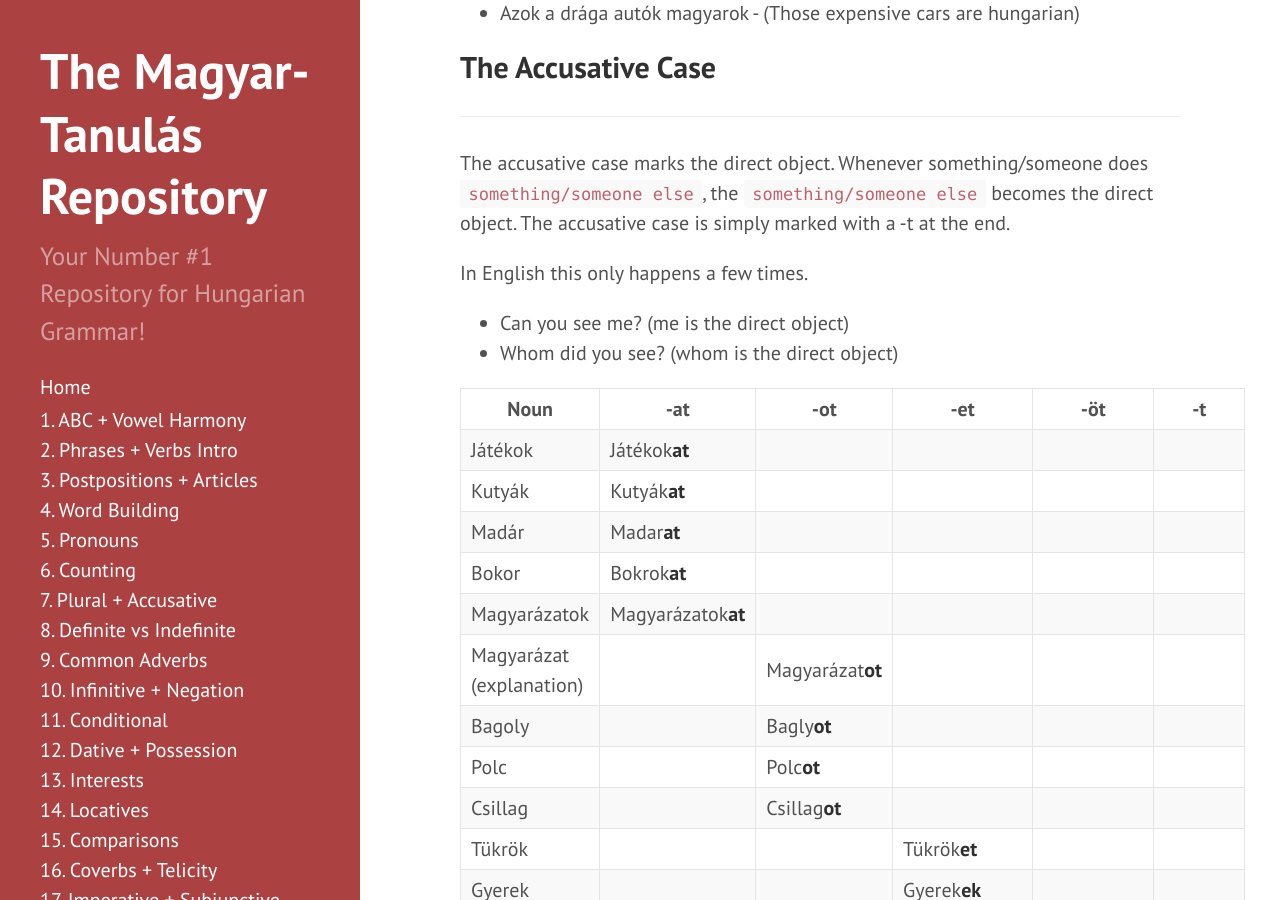
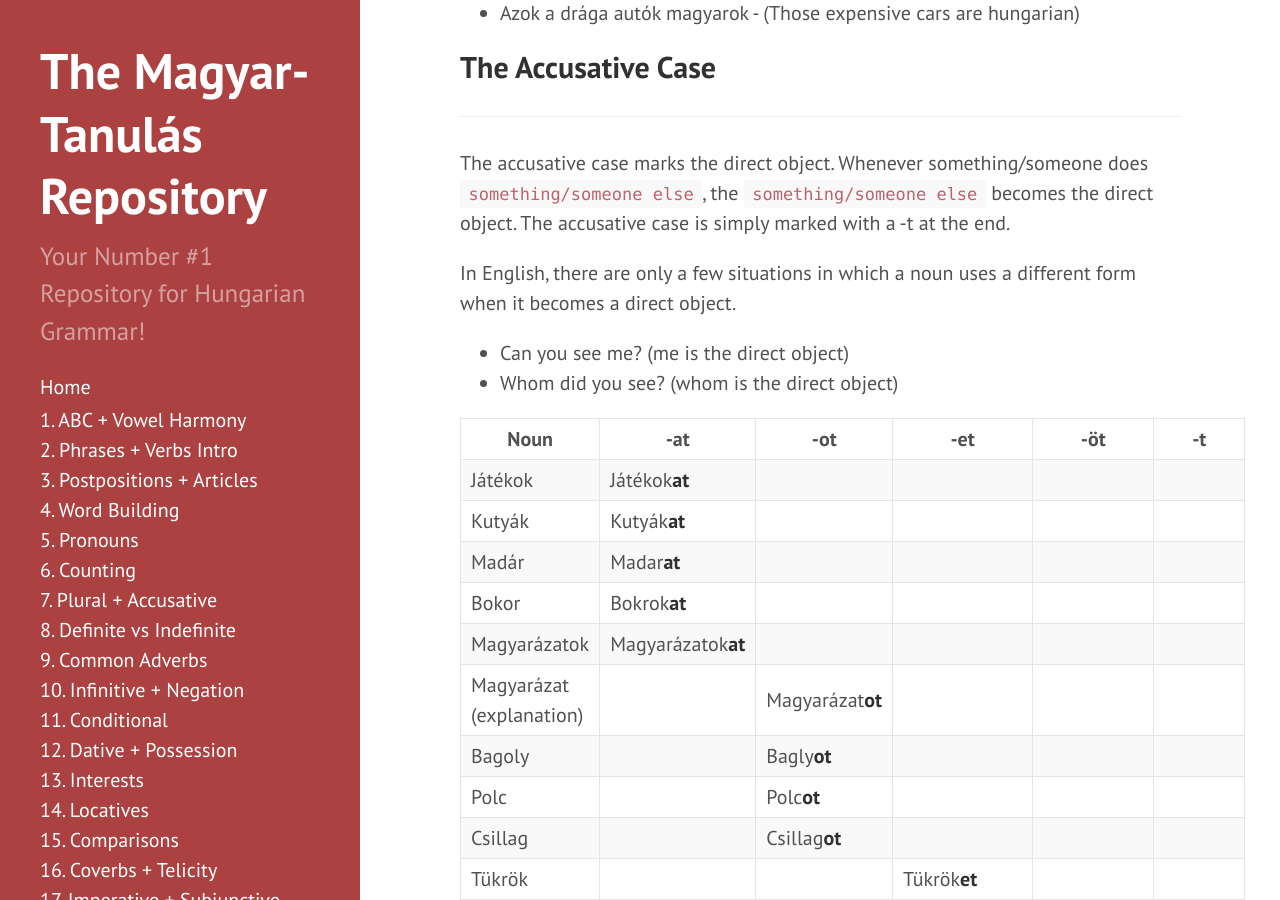
Before and after one commit to Magyartanulas/magyartanulas.github.io, a Jekyll site: the page built from accusative_plurals.md, in a window 1280 px wide and 900 px high, scrolled down 3825 px. Built offline with Jekyll 4.4.1, drawn with Linux system fonts in a browser that asks for light colours; comment, search, counter and statistics services are not loaded.

Commit message:
explanation/clarification

```diff
--- a/accusative_plurals.md
+++ b/accusative_plurals.md
@@ -112,7 +112,7 @@ Last but not least, if you stress that a noun has a key attribute, the adjective
 The accusative case marks the direct object. Whenever something/someone does `something/someone else`,
 the `something/someone else` becomes the direct object. The accusative case is simply marked with a -t at the end.
 
-In English this only happens a few times.
+In English, there are only a few situations in which a noun uses a different form when it becomes a direct object.
 
 * Can you see me? (me is the direct object)
 * Whom did you see? (whom is the direct object)
```
